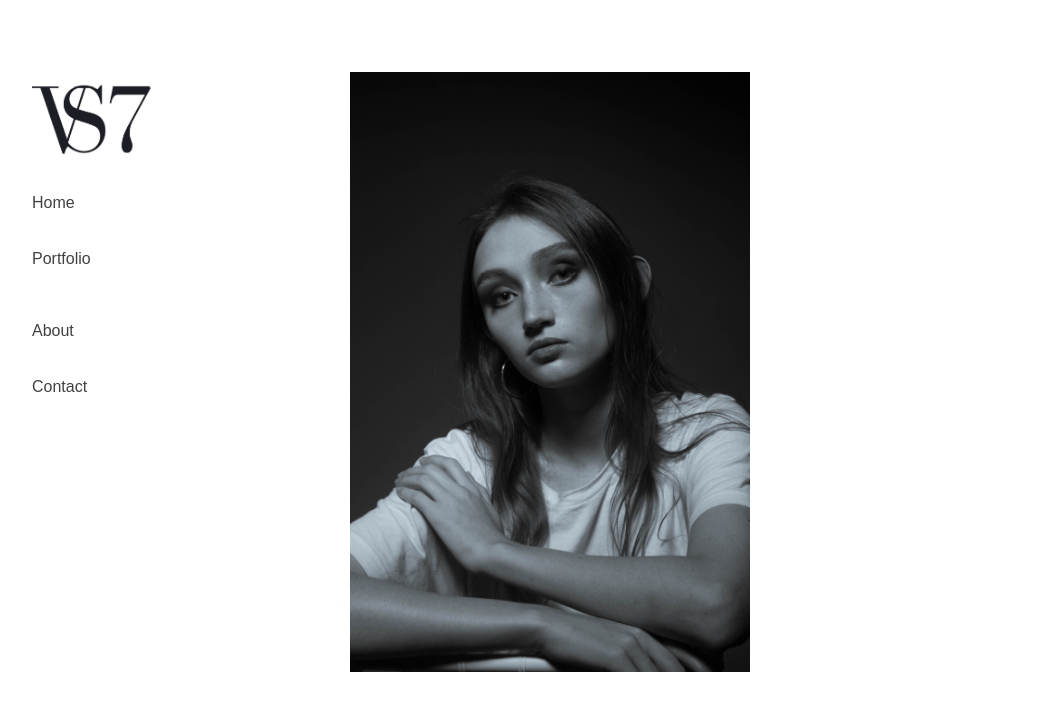
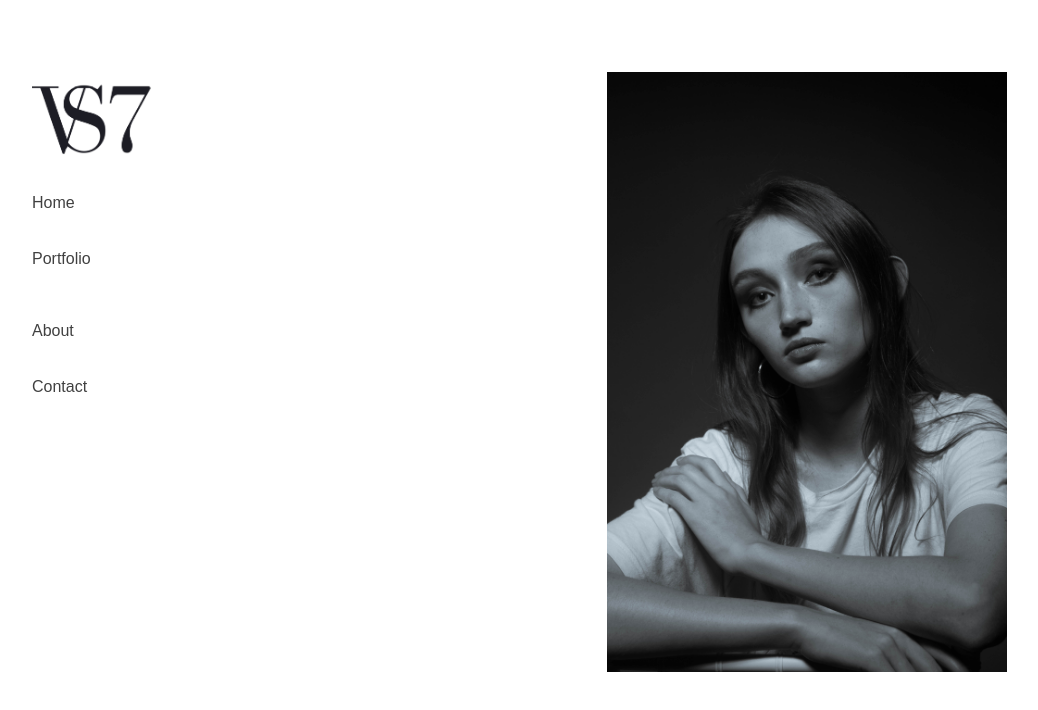
Before and after one commit to svadali2/soumitris-portfolio-website, a React app: page / in a window 1280 px wide. Shown: the top 710 px of the page, without its empty margins (8-1046 px from the left). Built offline with nearby package versions, Linux system fonts and the light colour scheme.

Commit message:
everything works without thumbnails screens

```diff
--- a/src/components/Pictureviewer.js
+++ b/src/components/Pictureviewer.js
@@ -5,28 +5,58 @@ class Pictureviewer extends React.Component {
   constructor(props) {
     super(props);
     this.state = {
-      activeIndex: 0
+      activeIndex: 0,
+      viewThumbnails: false
     }
+    this.pictureViewer = React.createRef();
 
   }
 
-  updateIndex = () => {
+  changeCursor = (event) => {
+    const x = event.clientX;
+    let start = this.pictureViewer.current.offsetLeft;
+    let width = this.pictureViewer.current.offsetWidth;
+    var divLeftBounds = (0.45) * width + start;
+    var divRightBounds = (0.55) * width + start;
+    console.log(x);
+    console.log(divLeftBounds);
+    console.log(divRightBounds);
+    if (x < divLeftBounds) {
+      event.target.style.cursor = 'e-resize';
+    } else if (x >= divLeftBounds && x <= divRightBounds) {
+      event.target.style.cursor = 's-resize';
+    } else if (x > divRightBounds) {
+      event.target.style.cursor = 'e-resize';
+    }
+  }
+
+  updateIndex = (event) => {
     const { activeIndex } = this.state;
     const { images } = this.props;
-    this.setState( { activeIndex: activeIndex + 1 === images.length ? 0 : activeIndex + 1 } );
+    const x = event.clientX;
+    let start = this.pictureViewer.current.offsetLeft;
+    let width = this.pictureViewer.current.offsetWidth;
+    var divLeftBounds = (0.45) * width + start;
+    var divRightBounds = (0.55) * width + start;
+    if (x < divLeftBounds) {
+      this.setState( { activeIndex: activeIndex - 1 === -1 ? images.length - 1 : activeIndex - 1 } );
+    } else if (x >= divLeftBounds && x <= divRightBounds) {
+
+    } else if (x > divRightBounds) {
+      this.setState( { activeIndex: activeIndex + 1 === images.length ? 0 : activeIndex + 1 } );
+    }
   }
 
   render() {
     const { images } = this.props;
     const { activeIndex } = this.state;
     return (
-            <div className={"container"}>
+            <div className={"container"} onClick={(e) => this.updateIndex(e)} onMouseMove={(e) => this.changeCursor(e)} ref={this.pictureViewer}>
               {
               images.map((image, index) => {
-                return <img className={"image"+(activeIndex !== index ? " hidden" : "")} src={images[index]} alt="" onClick={this.updateIndex}/>
+                return <img key={index} className={"image"+(activeIndex !== index ? " hidden" : "")} src={images[index]} alt="" />
               })
               }
-
             </div>
     );
   }
--- a/src/styles/Pictureviewer.css
+++ b/src/styles/Pictureviewer.css
@@ -1,10 +1,17 @@
 .container {
-    width: inherit;
-    height: inherit;
+    position: relative;
+    width: 100%;
+    height: 100vh;
+    cursor: e-resize;
 }
 
 .image {
     position: absolute;
+    margin-left: auto;
+    margin-right: auto;
+    left: 0;
+    right: 0;
+    text-align: center;
     width: auto;
     height: 37.5rem;
     -webkit-transition: opacity 1s ease-in-out;
```
Also changed, not shown: 1 other file (tests, documents, lock files or other folders).
